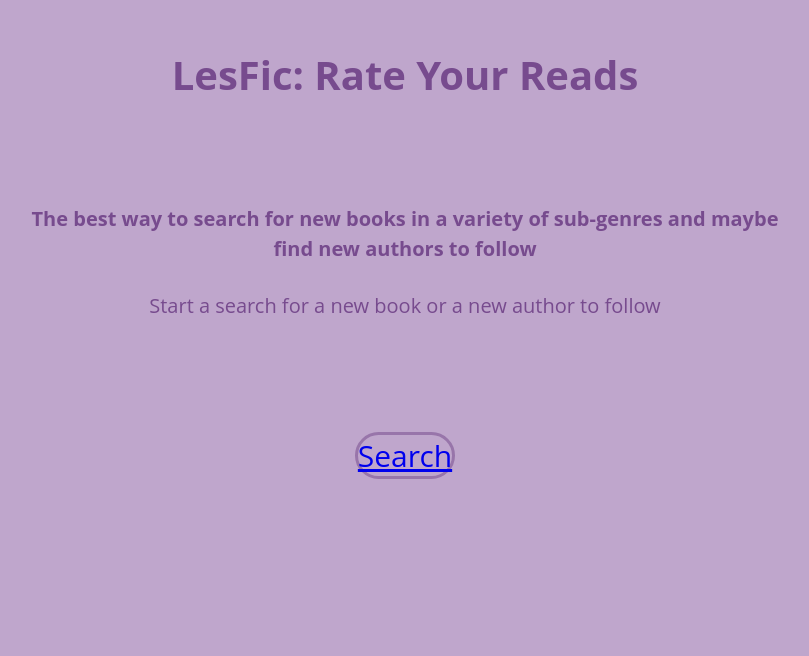
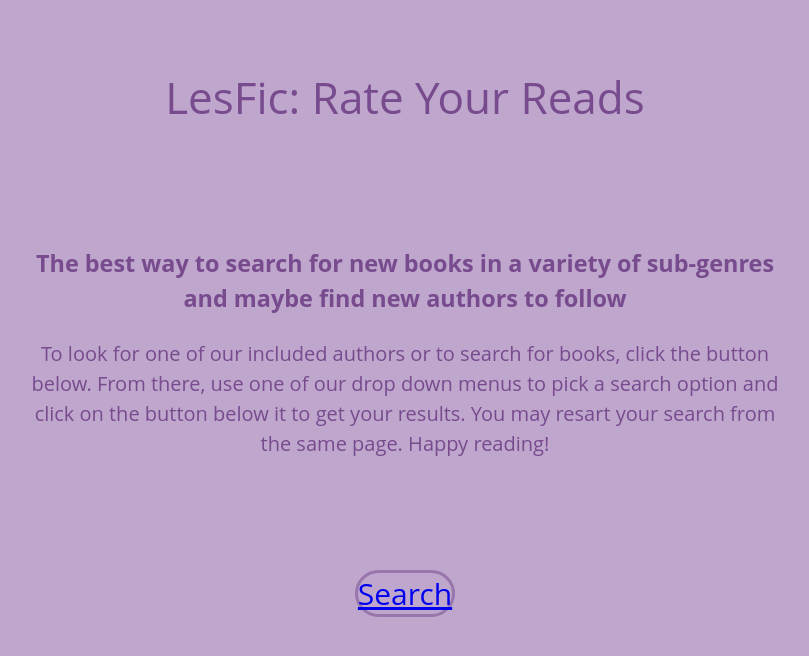
Before and after one commit to JeanineHoffman/LesFic-Rate-Your-Reads, a React (Create React App) app: page / in a window 1280 px wide. Shown: the part 238-894 px from the top of the page, without its empty margins (235-1044 px from the left). Built offline with nearby package versions, Linux system fonts and the light colour scheme; no server answers.

Commit message:
styling done for now, must render lists differently next

```diff
--- a/src/App.css
+++ b/src/App.css
@@ -19,6 +19,7 @@ body {
   line-height: 1.5;
   background-color: #BFA6CC;
 }
+
 .goSearchBtn{
 	font-size: 1.5em;
   border: 3px solid #9875AA;
@@ -58,8 +59,10 @@ footer {
 }
 
 header {
-  padding: 12% 0;
+  margin-top: 0;
+  padding: 6% 0;
   background-color: #BFA6CC;
+  font-size: 2.2em;
 }
 
 section {
--- a/src/App.js
+++ b/src/App.js
@@ -1,6 +1,5 @@
 import React, { Component } from 'react';
 import Routes from './routes';
-
 import './App.css';
 
 export default class App extends Component {
@@ -29,7 +28,7 @@ export default class App extends Component {
 
     return (
       <div className="App">
-        <h1>LesFic: Rate Your Reads</h1>
+        <header role="banner">LesFic: Rate Your Reads</header>
         <Routes />
       </div>
     );
--- a/src/landingpage/landingpage.js
+++ b/src/landingpage/landingpage.js
@@ -7,8 +7,8 @@ export default class LandingPage extends Component {
     return (
       <div className="Landingpage">
         <section>
-        <h4>The best way to search for new books in a variety of sub-genres and maybe find new authors to follow </h4>
-        <p>Start a search for a new book or a new author to follow</p>
+        <h3>The best way to search for new books in a variety of sub-genres and maybe find new authors to follow </h3>
+        <p>To look for one of our included authors or to search for books, click the button below. From there, use one of our drop down menus to pick a search option and click on the button below it to get your results. You may resart your search from the same page. Happy reading!</p>
         </section>
         <section>
           <Link  to='/search' className="goSearchBtn">Search</Link>
```
Also changed, not shown: src/not yet/sidebar/sidebar.js (added, +11 -0 lines), src/img/sidebar-books.png (added), 1 other file (tests, documents, lock files or other folders).
